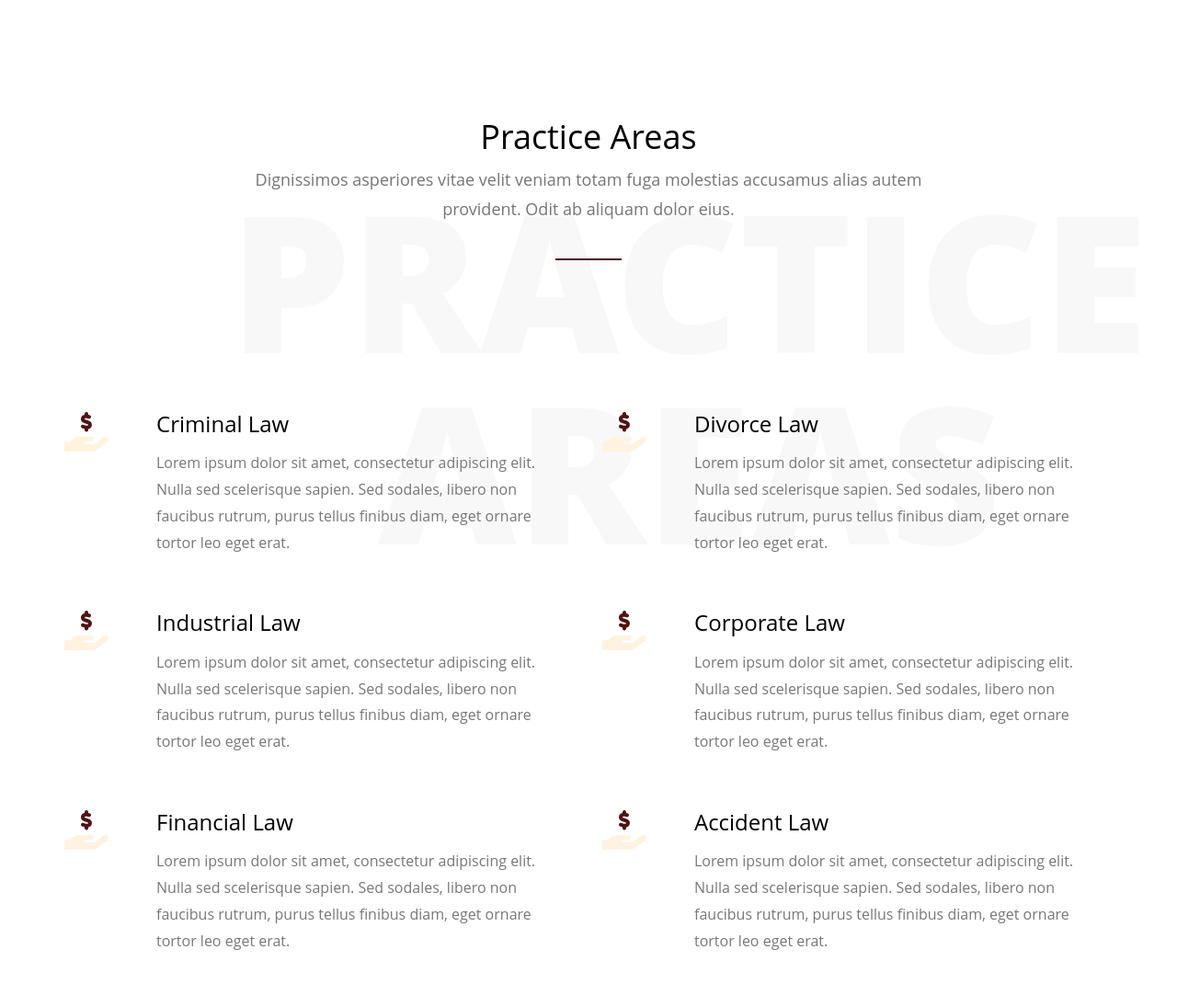
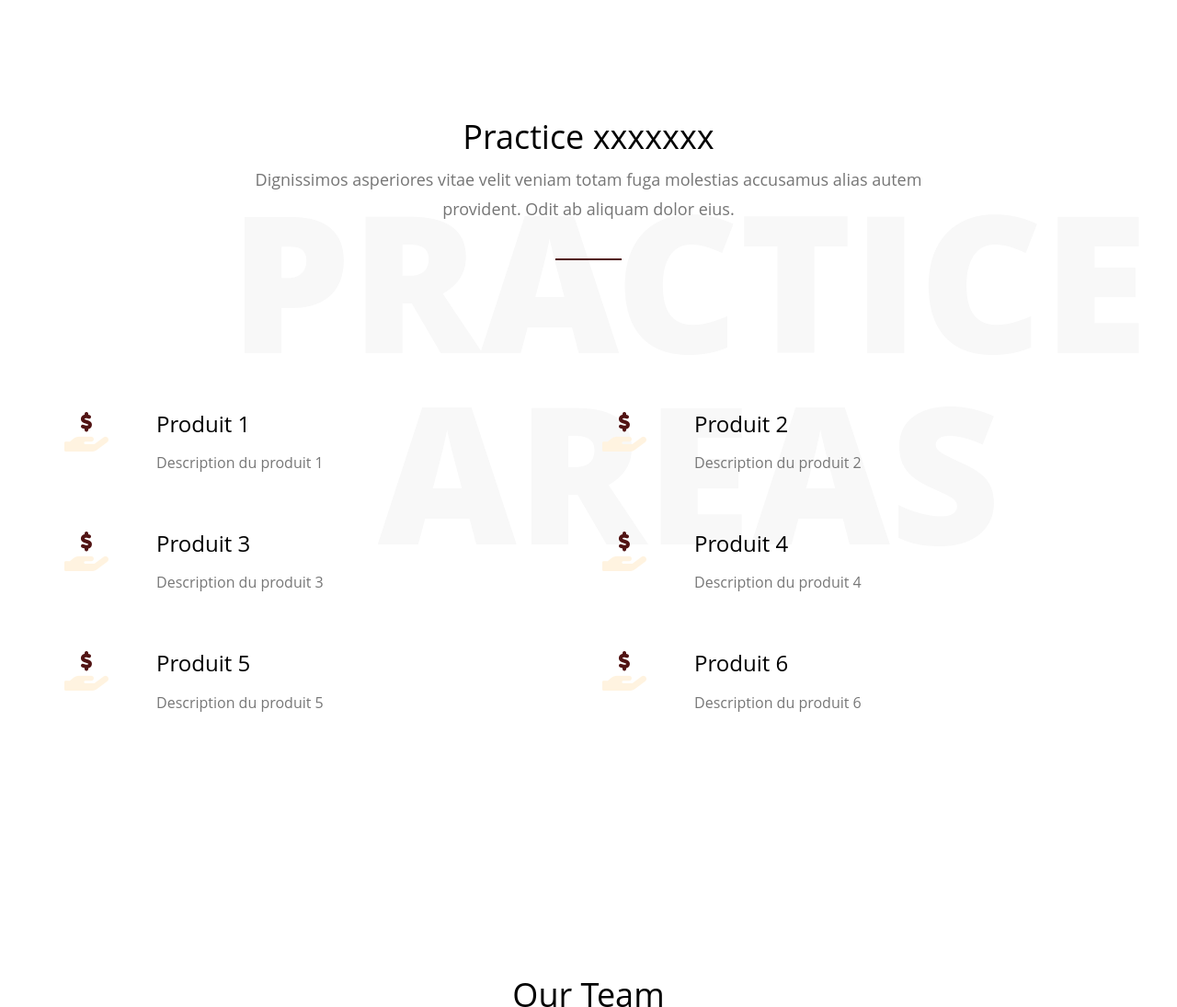
Before and after one commit to Romain7495/lcmh-beta, a plain HTML site: page index.html in a window 1280 px wide. Shown: the part 1980-3075 px from the top of the page at 92% size. Drawn offline with Linux system fonts and the light colour scheme; files whose address does not match are found by name.

Commit message:
clean code

```diff
--- a/index.html
+++ b/index.html
@@ -127,7 +127,7 @@
 		<div class="container">
 			<div class="row row-pb-md">
 				<div class="col-md-8 col-md-offset-2 heading animate-box" data-animate-effect="fadeIn">
-					<h1>Practice Areas</h1>
+					<h1>Practice xxxxxxx</h1>
 					<p class="sub">Dignissimos asperiores vitae velit veniam totam fuga molestias accusamus alias autem provident. Odit ab aliquam dolor eius.</p>
 					<p class="subtle-text animate-box" data-animate-effect="fadeIn">Practice <span>Areas</span></p>
 				</div>
@@ -139,8 +139,8 @@
 							<img src="images/scale1.png" alt="TODO">
 						</div>
 						<div class="gtco-copy">
-							<h3>Criminal Law</h3>
-							<p>Lorem ipsum dolor sit amet, consectetur adipiscing elit. Nulla sed scelerisque sapien. Sed sodales, libero non faucibus rutrum, purus tellus finibus diam, eget ornare tortor leo eget erat. </p>
+							<h3>Produit 1</h3>
+							<p>Description du produit 1</p>
 						</div>
 					</div>
 
@@ -149,8 +149,8 @@
 							<img src="images/scale1.png" alt="TODO">
 						</div>
 						<div class="gtco-copy">
-							<h3>Industrial Law</h3>
-							<p>Lorem ipsum dolor sit amet, consectetur adipiscing elit. Nulla sed scelerisque sapien. Sed sodales, libero non faucibus rutrum, purus tellus finibus diam, eget ornare tortor leo eget erat. </p>
+							<h3>Produit 3</h3>
+							<p>Description du produit 3</p>
 						</div>
 					</div>
 
@@ -159,8 +159,8 @@
 							<img src="images/scale1.png" alt="TODO">
 						</div>
 						<div class="gtco-copy">
-							<h3>Financial Law</h3>
-							<p>Lorem ipsum dolor sit amet, consectetur adipiscing elit. Nulla sed scelerisque sapien. Sed sodales, libero non faucibus rutrum, purus tellus finibus diam, eget ornare tortor leo eget erat. </p>
+							<h3>Produit 5</h3>
+							<p>Description du produit 5</p>
 						</div>
 					</div>
 
@@ -172,8 +172,8 @@
 							<img src="images/scale1.png" alt="TODO">
 						</div>
 						<div class="gtco-copy">
-							<h3>Divorce Law</h3>
-							<p>Lorem ipsum dolor sit amet, consectetur adipiscing elit. Nulla sed scelerisque sapien. Sed sodales, libero non faucibus rutrum, purus tellus finibus diam, eget ornare tortor leo eget erat. </p>
+							<h3>Produit 2</h3>
+							<p>Description du produit 2</p>
 						</div>
 					</div>
 
@@ -182,8 +182,8 @@
 							<img src="images/scale1.png" alt="TODO">
 						</div>
 						<div class="gtco-copy">
-							<h3>Corporate Law</h3>
-							<p>Lorem ipsum dolor sit amet, consectetur adipiscing elit. Nulla sed scelerisque sapien. Sed sodales, libero non faucibus rutrum, purus tellus finibus diam, eget ornare tortor leo eget erat. </p>
+							<h3>Produit 4</h3>
+							<p>Description du produit 4</p>
 						</div>
 					</div>
 
@@ -192,8 +192,8 @@
 							<img src="images/scale1.png" alt="TODO">
 						</div>
 						<div class="gtco-copy">
-							<h3>Accident Law</h3>
-							<p>Lorem ipsum dolor sit amet, consectetur adipiscing elit. Nulla sed scelerisque sapien. Sed sodales, libero non faucibus rutrum, purus tellus finibus diam, eget ornare tortor leo eget erat. </p>
+							<h3>Produit 6</h3>
+							<p>Description du produit 6</p>
 						</div>
 					</div>
 
@@ -358,12 +358,12 @@
   };
   function defaultOnResponse(ok, setStatus, response) {
     if (ok) {
-      setStatus("Merci d'avoir pris contact. JE vous recontacte au plus vite!");
+      setStatus("Merci d'avoir pris contact.👌 Je vous recontacte au plus vite!");
     } else {
       try {
         setStatus(response.data.error);
       } catch {
-        setStatus("Oops, there was an error!");
+        setStatus("Oops, retentez votre chance un peu plus tard :)");
       }
     }
   };
```
